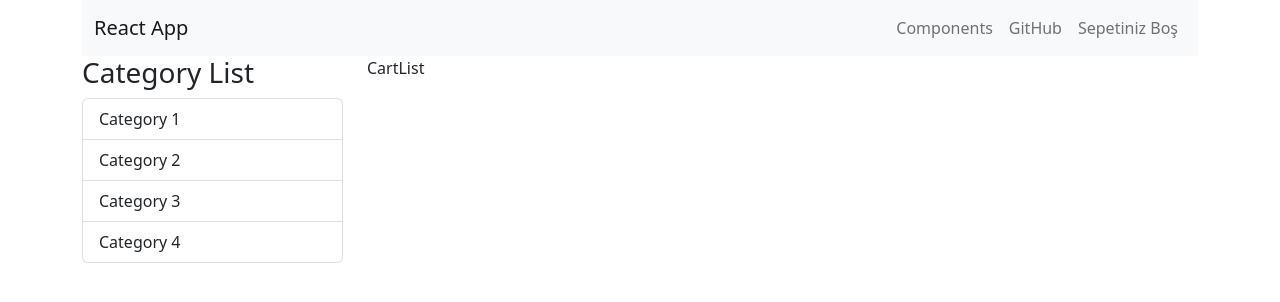
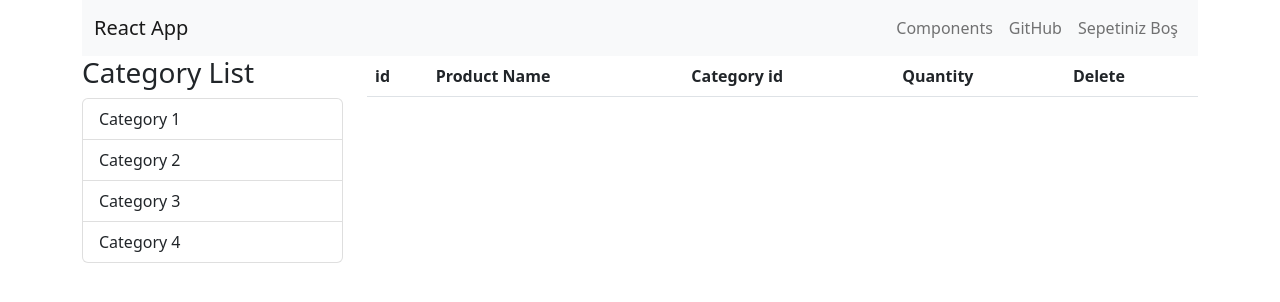
Before and after one commit to emreesnn/ProjectReact, a React (Create React App) app: page /cart in a window 1280 px wide. Shown: the top 302 px of the page. Built offline with nearby package versions, Linux system fonts and the light colour scheme; data requests are answered from the project's data file; the HTML template or start-up script is replaced by a standard one.

Commit message:
Sepet detay sayfası eklendi

```diff
--- a/src/App.js
+++ b/src/App.js
@@ -31,6 +31,7 @@ export default class App extends Component {
   removeFromCart = (product) => {
     let newCart = this.state.cart.filter((c) => c.product.id !== product.id);
     this.setState({ cart: newCart });
+    alertify.error(product.productName + " Sepetten Çıkarıldı");
   };
 
   changeCategory = (category) => {
@@ -81,7 +82,11 @@ export default class App extends Component {
                     />
                   }
                 />
-                <Route exact path="/cart" element={<CartList/>} />
+                <Route exact path="/cart" element={
+                <CartList
+                      cart={this.state.cart}
+                      removeFromCart={this.removeFromCart}/>
+                } />
                 <Route exact path="/*" element={<NotFound/>} />
               </Routes>
             </Col>
--- a/src/CartList.js
+++ b/src/CartList.js
@@ -1,9 +1,42 @@
-import React, { Component } from 'react'
+import React, { Component } from "react";
+import { Table, Button } from "reactstrap";
 
 export default class CartList extends Component {
+  renderCartList() {
+    return (
+      <Table>
+        <thead>
+          <tr>
+            <th>id</th>
+            <th>Product Name</th>
+            <th>Category id</th>
+            <th>Quantity</th>
+            <th>Delete</th>
+          </tr>
+        </thead>
+        <tbody>
+          {this.props.cart.map((cartItem) => (
+            <tr key={cartItem.product.id}>
+              <td>{cartItem.product.id}</td>
+              <td>{cartItem.product.productName}</td>
+              <td>{cartItem.product.categoryId}</td>
+              <td>{cartItem.quantity}</td>
+              <td>
+                <Button
+                  onClick={() => this.props.removeFromCart(cartItem.product)}
+                  color="danger"
+                >
+                  Del
+                </Button>
+              </td>
+            </tr>
+          ))}
+        </tbody>
+      </Table>
+    );
+  }
+
   render() {
-    return (
-      <div>CartList</div>
-    )
+    return <div>{this.renderCartList()}</div>;
   }
 }
--- a/src/CartSummary.js
+++ b/src/CartSummary.js
@@ -1,4 +1,5 @@
 import React, { Component } from "react";
+import {Link} from "react-router-dom";
 import {
   UncontrolledDropdown,
   DropdownToggle,
@@ -30,7 +31,9 @@ export default class CartSummary extends Component {
             </DropdownItem>
           ))}
           <DropdownItem divider />
-          <DropdownItem>Reset</DropdownItem>
+          <DropdownItem>
+            <Link to="cart">Sepete Git</Link>
+          </DropdownItem>
         </DropdownMenu>
       </UncontrolledDropdown>
     );
```
